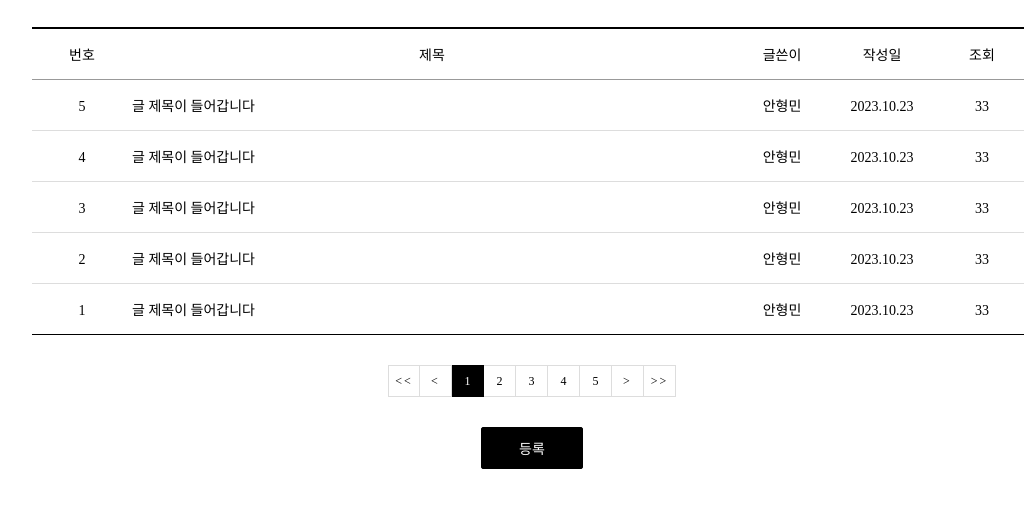
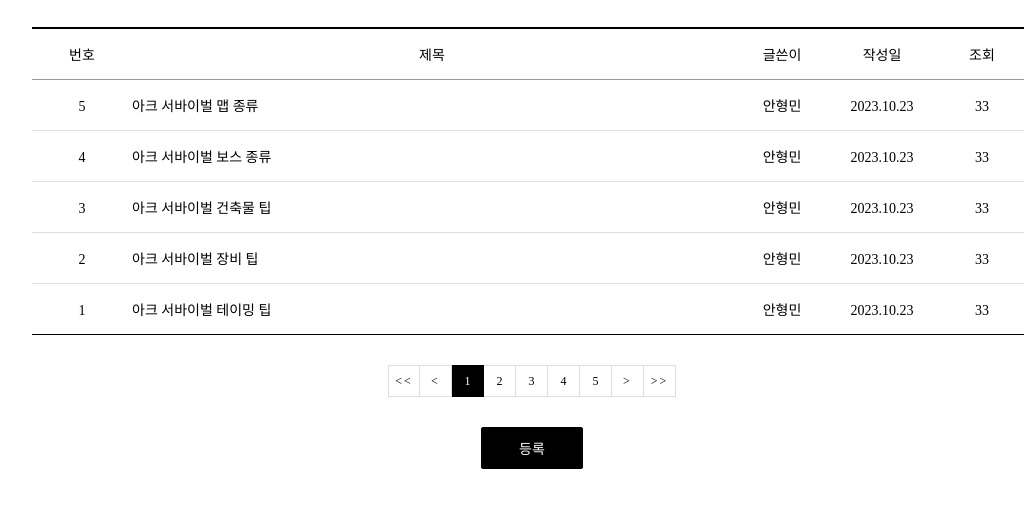
Before and after one commit to hyungmin2301/test1, a plain HTML site: page list.html in a window 1280 px wide. Shown: the part 172-680 px from the top of the page, without its empty margins (108-1132 px from the left). Drawn offline with Linux system fonts and the light colour scheme.

Commit message:
Update list.html

```diff
--- a/list.html
+++ b/list.html
@@ -22,35 +22,35 @@
                 </div>
                 <div>
                     <div class="num">5</div>
-                    <div class="title"><a href="view.html">글 제목이 들어갑니다</a></div>
+                    <div class="title"><a href="view.html">아크 서바이벌 맵 종류</a></div>
                     <div class="writer">안형민</div>
                     <div class="date">2023.10.23</div>
                     <div class="count">33</div>
                 </div>
                 <div>
                     <div class="num">4</div>
-                    <div class="title"><a href="view.html">글 제목이 들어갑니다</a></div>
+                    <div class="title"><a href="view2.html">아크 서바이벌 보스 종류</a></div>
                     <div class="writer">안형민</div>
                     <div class="date">2023.10.23</div>
                     <div class="count">33</div>
                 </div>
                 <div>
                     <div class="num">3</div>
-                    <div class="title"><a href="view.html">글 제목이 들어갑니다</a></div>
+                    <div class="title"><a href="#">아크 서바이벌 건축물 팁</a></div>
                     <div class="writer">안형민</div>
                     <div class="date">2023.10.23</div>
                     <div class="count">33</div>
                 </div>
                 <div>
                     <div class="num">2</div>
-                    <div class="title"><a href="view.html">글 제목이 들어갑니다</a></div>
+                    <div class="title"><a href="#">아크 서바이벌 장비 팁</a></div>
                     <div class="writer">안형민</div>
                     <div class="date">2023.10.23</div>
                     <div class="count">33</div>
                 </div>
                 <div>
                     <div class="num">1</div>
-                    <div class="title"><a href="view.html">글 제목이 들어갑니다</a></div>
+                    <div class="title"><a href="#">아크 서바이벌 테이밍 팁</a></div>
                     <div class="writer">안형민</div>
                     <div class="date">2023.10.23</div>
                     <div class="count">33</div>
```
